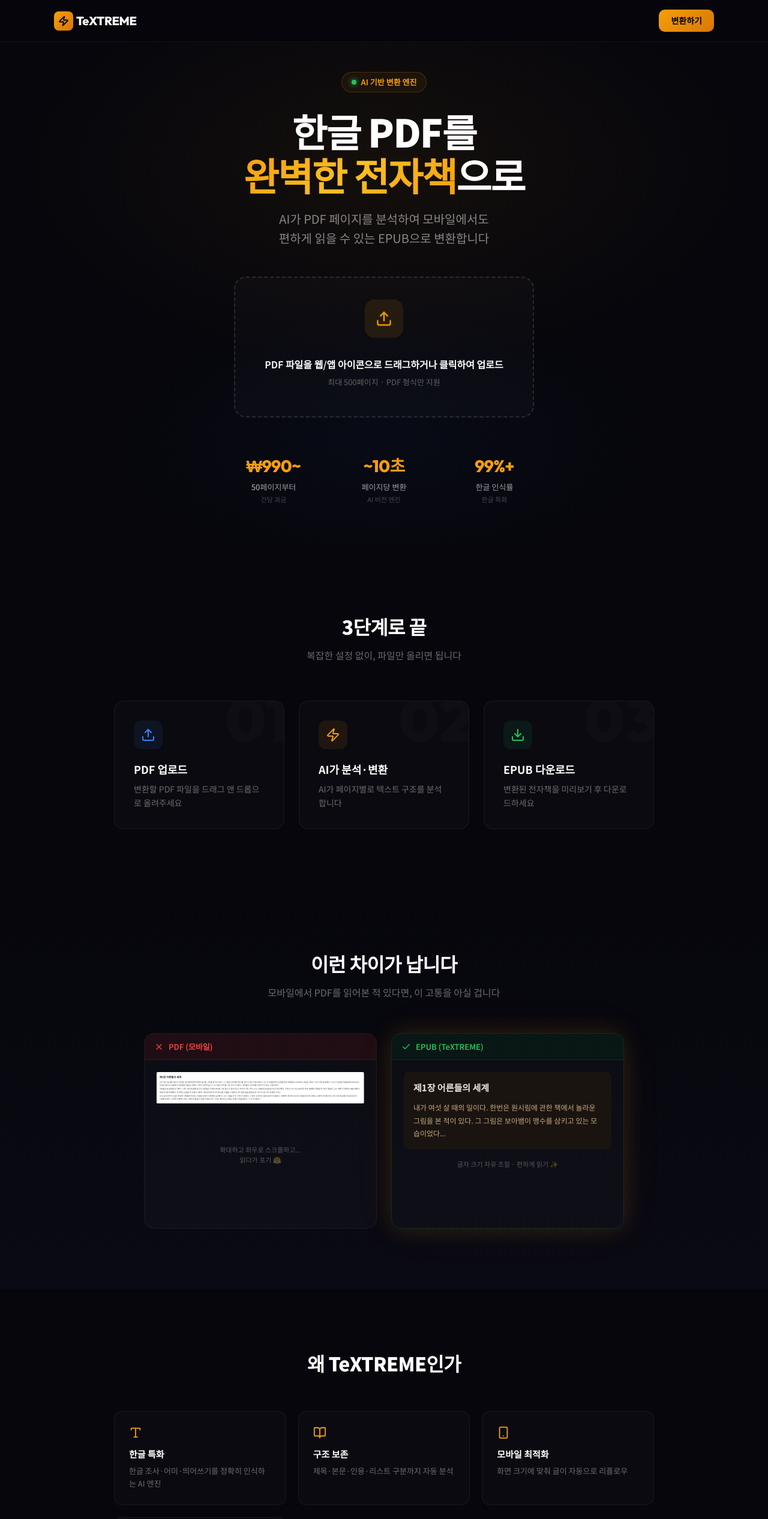
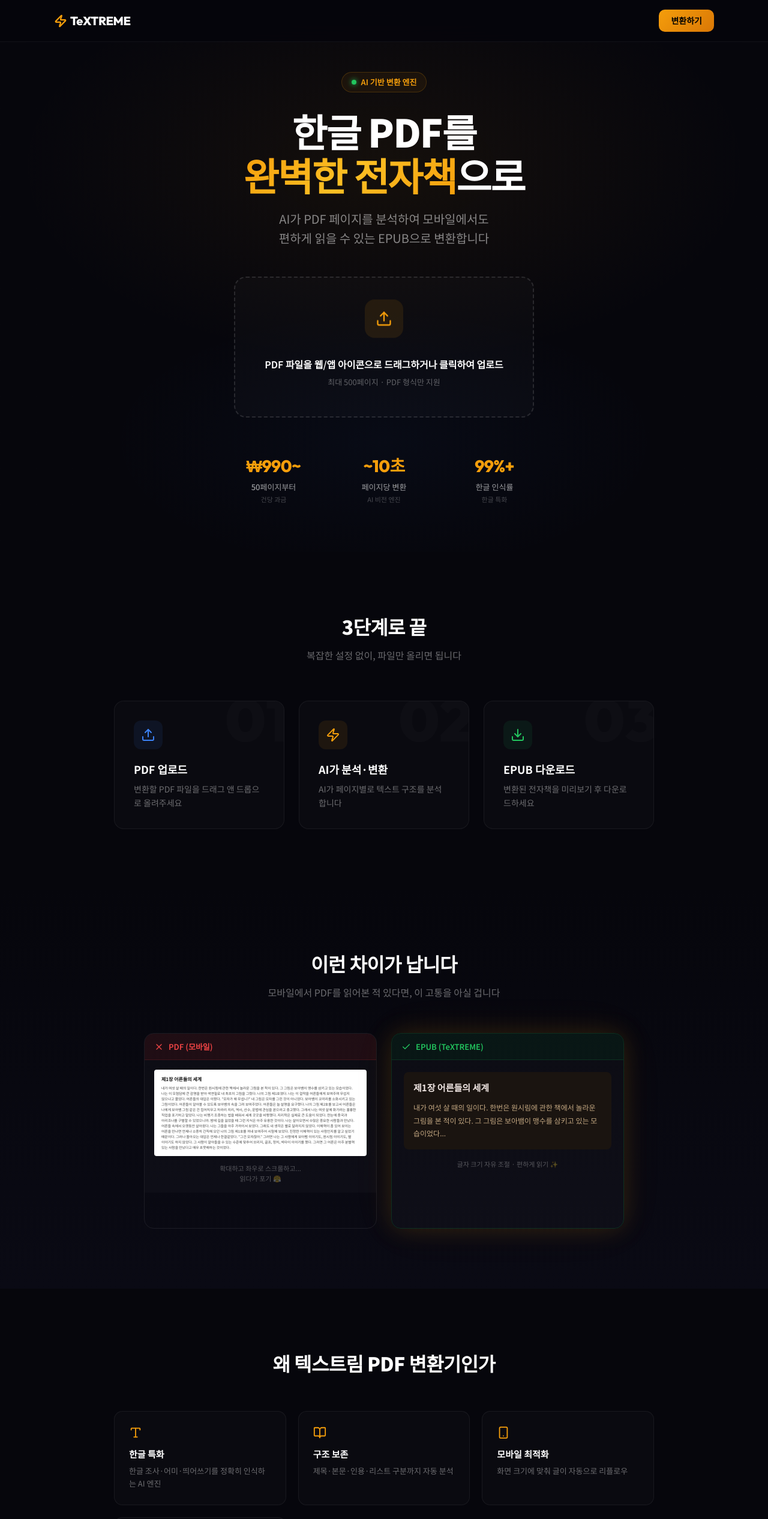
Before and after one commit to Bookfow/textreme, a Next.js app: page / in a window 1280 px wide. Shown: the top 2532 px of the page at 60% size. Built offline with nearby package versions, Linux system fonts and the light colour scheme.

Commit message:
landing: 네비 아이콘 통일, PDF 목업 빈공간 수정, 텍스트림 반영

```diff
--- a/src/app/page.tsx
+++ b/src/app/page.tsx
@@ -162,9 +162,7 @@
         <nav style={{ position: "fixed", top: 0, left: 0, right: 0, zIndex: 100, padding: "16px 24px", background: "rgba(6,6,12,0.8)", backdropFilter: "blur(20px)", borderBottom: "1px solid rgba(255,255,255,0.05)" }}>
           <div style={{ maxWidth: 1100, margin: "0 auto", display: "flex", alignItems: "center", justifyContent: "space-between" }}>
             <div style={{ display: "flex", alignItems: "center", gap: 5 }}>
-              <div style={{ width: 32, height: 32, borderRadius: 8, background: "linear-gradient(135deg, #F59E0B, #D97706)", display: "flex", alignItems: "center", justifyContent: "center" }}>
-                <Zap size={18} color="#000" strokeWidth={2.5} />
-              </div>
+              <Zap size={22} color="#F59E0B" strokeWidth={2.5} />
               <span style={{ fontFamily: "'Outfit', sans-serif", fontWeight: 800, fontSize: 20, color: "#fff", letterSpacing: "-0.02em" }}>
                 TeXTREME
               </span>
@@ -279,17 +277,11 @@
                   <X size={16} color="#ef4444" />
                   <span style={{ color: "#ef4444", fontSize: 13, fontWeight: 600 }}>PDF (모바일)</span>
                 </div>
-                <div style={{ padding: 20, background: "rgba(255,255,255,0.02)", minHeight: 280 }}>
-                  <div style={{ background: "#fff", borderRadius: 4, padding: 10, transform: "scale(0.48)", transformOrigin: "top left", width: "208%", overflow: "hidden" }}>
-                    <div style={{ fontSize: 9, color: "#111", fontWeight: 700, marginBottom: 5 }}>제1장 어른들의 세계</div>
-                    <div style={{ fontSize: 6.5, color: "#333", lineHeight: 1.6, wordBreak: "keep-all" }}>
-                      내가 여섯 살 때의 일이다. 한번은 원시림에 관한 책에서 놀라운 그림을 본 적이 있다. 그 그림은 보아뱀이 맹수를 삼키고 있는 모습이었다. 나는 이 모험담에 큰 감명을 받아 색연필로 내 최초의 그림을 그렸다. 나의 그림 제1호였다. 나는 이 걸작을 어른들에게 보여주며 무섭지 않으냐고 물었다. 어른들의 대답은 이랬다. &quot;모자가 왜 무섭니?&quot; 내 그림은 모자를 그린 것이 아니었다. 보아뱀이 코끼리를 소화시키고 있는 그림이었다.
-                    </div>
-                    <div style={{ fontSize: 6.5, color: "#333", lineHeight: 1.6, marginTop: 4, wordBreak: "keep-all" }}>
-                      어른들은 늘 설명을 요구했다. 나의 그림 제2호를 보고서 어른들은 나에게 보아뱀 그림 같은 건 집어치우고 차라리 지리, 역사, 산수, 문법에 관심을 쏟으라고 충고했다. 그래서 나는 여섯 살에 화가라는 훌륭한 직업을 포기하고 말았다. 나는 비행기 조종하는 법을 배워서 세계 곳곳을 비행했다. 지리학은 실제로 큰 도움이 되었다. 한눈에 중국과 아리조나를 구별할 수 있었으니까. 밤에 길을 잃었을 때 그런 지식은 아주 유용한 것이다.
-                    </div>
-                    <div style={{ fontSize: 6.5, color: "#333", lineHeight: 1.6, marginTop: 4, wordBreak: "keep-all" }}>
-                      나는 살아오면서 수많은 중요한 사람들과 만났다. 어른들 속에서 오랫동안 살아왔다. 나는 그들을 아주 가까이서 보았다. 그래도 내 생각은 별로 달라지지 않았다. 이해력이 좀 있어 보이는 어른을 만나면, 언제나 소중히 간직해 오던 나의 그림 제1호를 꺼내 보여주어 시험해 보았다. 진정한 이해력이 있는 사람인지를 알고 싶었기 때문이다. 그러나 돌아오는 대답은 언제나 한결같았다. &quot;그건 모자잖아.&quot;
+                <div style={{ padding: 16, background: "rgba(255,255,255,0.02)" }}>
+                  <div style={{ background: "#fff", borderRadius: 4, padding: "10px 12px" }}>
+                    <div style={{ fontSize: 8, color: "#111", fontWeight: 700, marginBottom: 4 }}>제1장 어른들의 세계</div>
+                    <div style={{ fontSize: 5.8, color: "#444", lineHeight: 1.55, wordBreak: "keep-all" }}>
+                      내가 여섯 살 때의 일이다. 한번은 원시림에 관한 책에서 놀라운 그림을 본 적이 있다. 그 그림은 보아뱀이 맹수를 삼키고 있는 모습이었다. 나는 이 모험담에 큰 감명을 받아 색연필로 내 최초의 그림을 그렸다. 나의 그림 제1호였다. 나는 이 걸작을 어른들에게 보여주며 무섭지 않으냐고 물었다. 어른들의 대답은 이랬다. &quot;모자가 왜 무섭니?&quot; 내 그림은 모자를 그린 것이 아니었다. 보아뱀이 코끼리를 소화시키고 있는 그림이었다. 어른들이 알아볼 수 있도록 보아뱀의 속을 그려 보여주었다. 어른들은 늘 설명을 요구했다. 나의 그림 제2호를 보고서 어른들은 나에게 보아뱀 그림 같은 건 집어치우고 차라리 지리, 역사, 산수, 문법에 관심을 쏟으라고 충고했다. 그래서 나는 여섯 살에 화가라는 훌륭한 직업을 포기하고 말았다. 나는 비행기 조종하는 법을 배워서 세계 곳곳을 비행했다. 지리학은 실제로 큰 도움이 되었다. 한눈에 중국과 아리조나를 구별할 수 있었으니까. 밤에 길을 잃었을 때 그런 지식은 아주 유용한 것이다. 나는 살아오면서 수많은 중요한 사람들과 만났다. 어른들 속에서 오랫동안 살아왔다. 나는 그들을 아주 가까이서 보았다. 그래도 내 생각은 별로 달라지지 않았다. 이해력이 좀 있어 보이는 어른을 만나면 언제나 소중히 간직해 오던 나의 그림 제1호를 꺼내 보여주어 시험해 보았다. 진정한 이해력이 있는 사람인지를 알고 싶었기 때문이다. 그러나 돌아오는 대답은 언제나 한결같았다. &quot;그건 모자잖아.&quot; 그러면 나는 그 사람에게 보아뱀 이야기도, 원시림 이야기도, 별 이야기도 하지 않았다. 그 사람이 알아들을 수 있는 수준에 맞추어 브리지, 골프, 정치, 넥타이 이야기를 했다. 그러면 그 어른은 아주 분별력 있는 사람을 만났다고 매우 흐뭇해하는 것이었다.
                     </div>
                   </div>
                   <p style={{ color: "rgba(255,255,255,0.3)", fontSize: 11, textAlign: "center", marginTop: 12 }}>
@@ -325,7 +317,7 @@
         <section style={{ padding: "100px 24px", background: "#06060c" }}>
           <div style={{ maxWidth: 900, margin: "0 auto" }}>
             <h2 style={{ textAlign: "center", color: "#fff", fontWeight: 800, fontSize: 32, letterSpacing: "-0.02em", marginBottom: 56 }}>
-              왜 TeXTREME인가
+              왜 텍스트림 PDF 변환기인가
             </h2>
             <div style={{ display: "grid", gridTemplateColumns: "repeat(auto-fit, minmax(220px, 1fr))", gap: 20 }}>
               {[
@@ -394,7 +386,7 @@
               <span style={{ fontFamily: "'Outfit'", fontWeight: 700, fontSize: 14, color: "rgba(255,255,255,0.4)" }}>TeXTREME</span>
             </div>
             <div style={{ color: "rgba(255,255,255,0.2)", fontSize: 12 }}>
-              © 2025 텍스트리 · 사업자등록번호 653-33-01529
+              © 2026 텍스트림 · 사업자등록번호 653-33-01529
             </div>
           </div>
         </footer>
```
